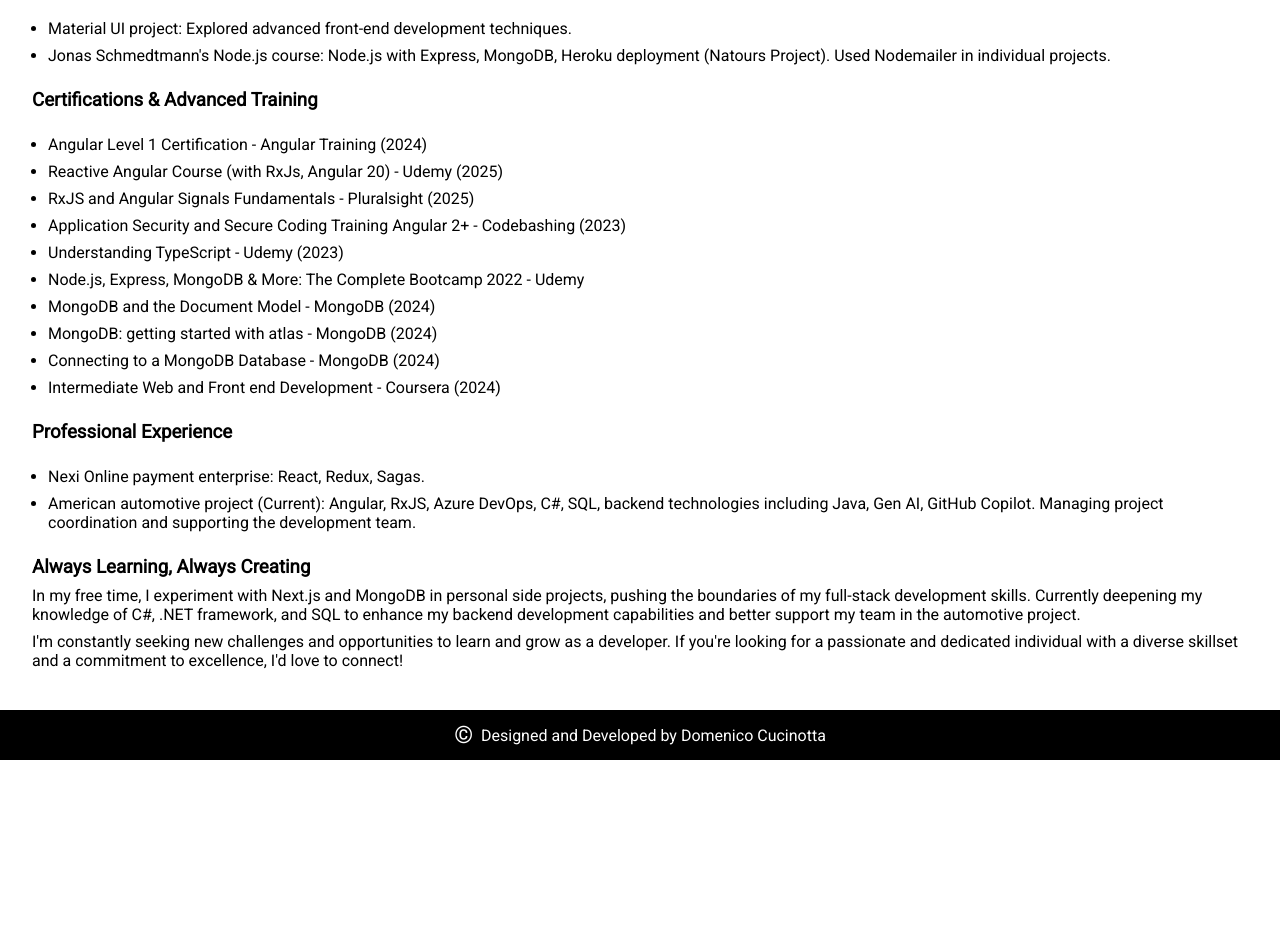
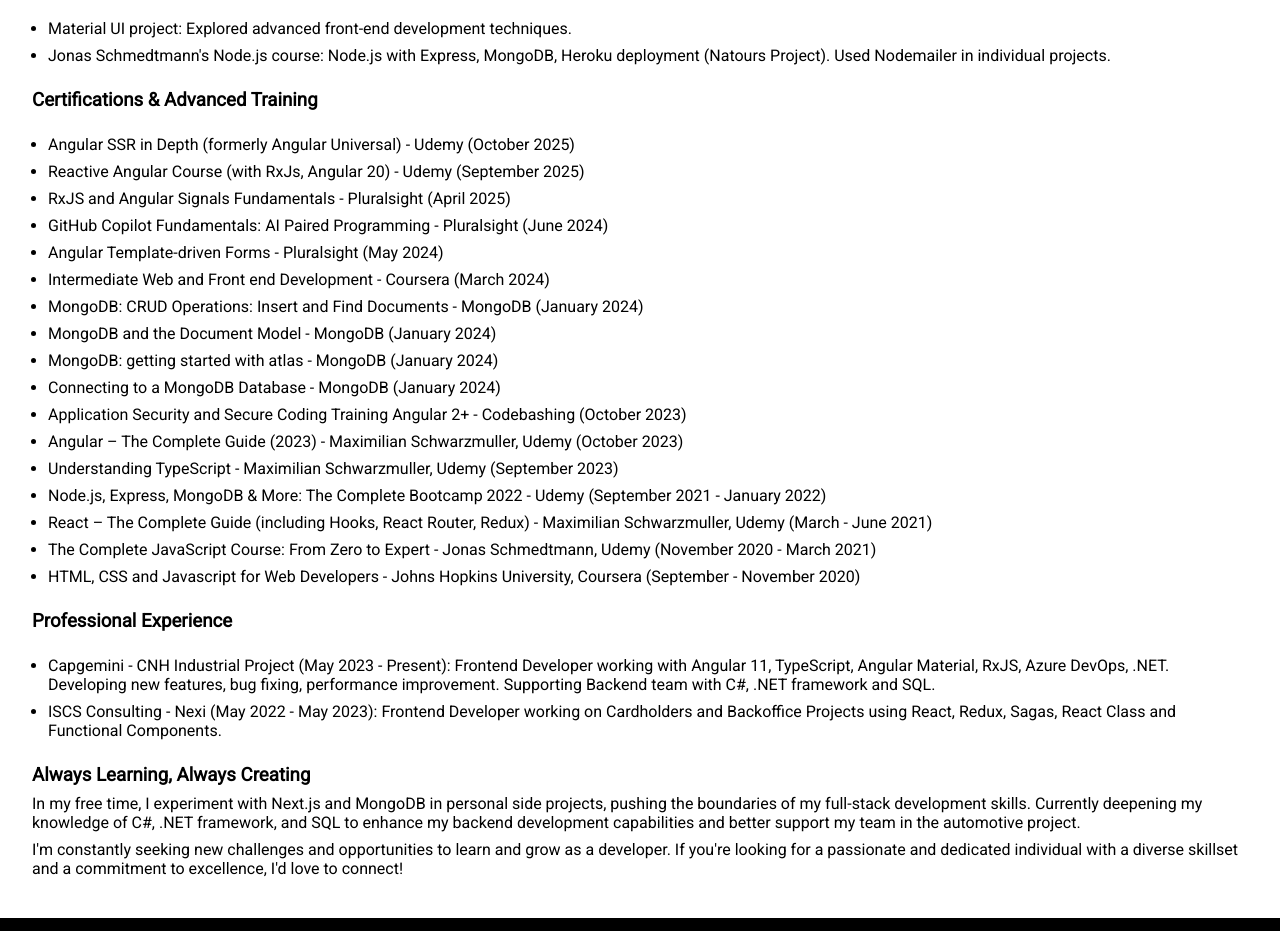
Before and after one commit to Mimmofalena/domenico-portfolio, a React (Create React App) app: page /domenico-portfolio/stack in a window 1280 px wide. Shown: the part 1440-2371 px from the top of the page. Before the commit the page ends 2200 px from the top, so only its background shows below. Built offline with nearby package versions, Linux system fonts and the light colour scheme.

Commit message:
Align portfolio content with CV - Update experiences, certifications, and descriptions
Co-authored-by: Mimmofalena <70837839+Mimmofalena@users.noreply.github.com>

```diff
--- a/src/components/About/Timeline.js
+++ b/src/components/About/Timeline.js
@@ -18,11 +18,12 @@ const Timeline = () => {
               </span>
             </div>
             <div className={classes.desc}>
-              Working for an IT consulting company on an American automotive
-              project. Using Angular, Azure DevOps, backend technologies including
-              C#, SQL and Java, Gen AI, and GitHub Copilot. Managing project
-              coordination and team support while continuously studying C#, .NET,
-              and SQL. Also continuing to learn and make side projects in React,
+              Working at Capgemini on CNH Industrial automotive project since May
+              2023. Frontend developer in an international team using Angular 11,
+              TypeScript, Angular Material, RxJS, Azure DevOps. Developing new
+              features, bug fixing, performance improvement, following best
+              practices for code reuse. Also supporting the Backend team with C#,
+              .NET framework and SQL. Continuing to make side projects in React,
               Next.js and MongoDB.
             </div>
           </div>
@@ -34,16 +35,18 @@ const Timeline = () => {
             <div className={classes["flag-wrapper"]}>
               <span className={classes.hexa}></span>
               <span className={classes.flag}>
-                Electronic payment enterprise
+                Nexi - Banking sector
               </span>
               <span className={classes["time-wrapper"]}>
-                <span className={classes.time}>2022</span>
+                <span className={classes.time}>May 2022 - May 2023</span>
               </span>
             </div>
             <div className={classes.desc}>
-              Worked in an electronic payments enterprise as a front end
-              developer. Developed new features and mantained existing code
-              across different projects in React.
+              Worked at ISCS Consulting for Nexi (banking payments giant) as a
+              Frontend Developer. Worked on Cardholders Project and Backoffice
+              Project using React, Redux, Sagas, React Class and Functional
+              Components. Developed new features and bug fixing, working closely
+              with Backend team, Graphic Designers, Scrum masters and testers.
             </div>
           </div>
         </li>
--- a/src/components/Stack/StackDetail.js
+++ b/src/components/Stack/StackDetail.js
@@ -335,47 +335,83 @@ const StackDetail = () => {
             <h3>Certifications & Advanced Training</h3>
             <ul>
               <li>
-                Angular Level 1 Certification - Angular Training (2024)
+                Angular SSR in Depth (formerly Angular Universal) - Udemy (October
+                2025)
               </li>
               <li>
-                Reactive Angular Course (with RxJs, Angular 20) - Udemy (2025)
+                Reactive Angular Course (with RxJs, Angular 20) - Udemy
+                (September 2025)
               </li>
               <li>
-                RxJS and Angular Signals Fundamentals - Pluralsight (2025)
+                RxJS and Angular Signals Fundamentals - Pluralsight (April 2025)
+              </li>
+              <li>
+                GitHub Copilot Fundamentals: AI Paired Programming - Pluralsight
+                (June 2024)
+              </li>
+              <li>
+                Angular Template-driven Forms - Pluralsight (May 2024)
+              </li>
+              <li>
+                Intermediate Web and Front end Development - Coursera (March
+                2024)
+              </li>
+              <li>
+                MongoDB: CRUD Operations: Insert and Find Documents - MongoDB
+                (January 2024)
+              </li>
+              <li>
+                MongoDB and the Document Model - MongoDB (January 2024)
+              </li>
+              <li>
+                MongoDB: getting started with atlas - MongoDB (January 2024)
+              </li>
+              <li>
+                Connecting to a MongoDB Database - MongoDB (January 2024)
               </li>
               <li>
                 Application Security and Secure Coding Training Angular 2+ -
-                Codebashing (2023)
+                Codebashing (October 2023)
               </li>
               <li>
-                Understanding TypeScript - Udemy (2023)
+                Angular – The Complete Guide (2023) - Maximilian Schwarzmuller,
+                Udemy (October 2023)
+              </li>
+              <li>
+                Understanding TypeScript - Maximilian Schwarzmuller, Udemy
+                (September 2023)
               </li>
               <li>
                 Node.js, Express, MongoDB & More: The Complete Bootcamp 2022 -
-                Udemy
+                Udemy (September 2021 - January 2022)
               </li>
               <li>
-                MongoDB and the Document Model - MongoDB (2024)
+                React – The Complete Guide (including Hooks, React Router, Redux)
+                - Maximilian Schwarzmuller, Udemy (March - June 2021)
               </li>
               <li>
-                MongoDB: getting started with atlas - MongoDB (2024)
+                The Complete JavaScript Course: From Zero to Expert - Jonas
+                Schmedtmann, Udemy (November 2020 - March 2021)
               </li>
               <li>
-                Connecting to a MongoDB Database - MongoDB (2024)
-              </li>
-              <li>
-                Intermediate Web and Front end Development - Coursera (2024)
+                HTML, CSS and Javascript for Web Developers - Johns Hopkins
+                University, Coursera (September - November 2020)
               </li>
             </ul>
 
             <h3>Professional Experience</h3>
             <ul>
-              <li>Nexi Online payment enterprise: React, Redux, Sagas.</li>
               <li>
-                American automotive project (Current): Angular, RxJS, Azure
-                DevOps, C#, SQL, backend technologies including Java, Gen AI,
-                GitHub Copilot. Managing project coordination and supporting the
-                development team.
+                Capgemini - CNH Industrial Project (May 2023 - Present): Frontend
+                Developer working with Angular 11, TypeScript, Angular Material,
+                RxJS, Azure DevOps, .NET. Developing new features, bug fixing,
+                performance improvement. Supporting Backend team with C#, .NET
+                framework and SQL.
+              </li>
+              <li>
+                ISCS Consulting - Nexi (May 2022 - May 2023): Frontend Developer
+                working on Cardholders and Backoffice Projects using React, Redux,
+                Sagas, React Class and Functional Components.
               </li>
             </ul>
 
--- a/src/components/Stack/StackList.js
+++ b/src/components/Stack/StackList.js
@@ -20,28 +20,30 @@ const StackList = () => {
                 Tech Stack
               </Typography>
               <Typography variant="body1" gutterBottom>
-                As an experienced web developer with expertise in full-stack
+                As a Frontend Developer with experience in full-stack
                 development, I excel in transforming design mockups into
                 fully-functional websites. My skill set includes a strong
                 foundation in JavaScript, HTML, and CSS, enabling me to develop
                 responsive and interactive web interfaces with precision. I am
                 proficient in React and Next.js for frontend development, and
-                Angular for enterprise applications. Through my experience with
-                SASS, I am adept at applying advanced styling techniques to
-                align with given design specifications.
+                Angular for enterprise applications. Currently working at
+                Capgemini on CNH Industrial automotive project using Angular 11,
+                TypeScript, Angular Material, and RxJS. Through my experience with
+                SASS, I am adept at applying advanced styling techniques to align
+                with given design specifications.
               </Typography>
               <Typography variant="body1" gutterBottom>
                 My backend capabilities include Node.js, MongoDB, C#, .NET, and
                 SQL, ensuring robust server-side functionality and effective
-                database management. Currently working on an automotive project
-                where I use Angular, Azure DevOps, C#, SQL, Gen AI, and GitHub
-                Copilot, while managing project coordination and supporting the
-                development team. I utilize tools like Material-UI, Angular
-                Material, and Bootstrap to faithfully implement designs with a
-                keen eye for detail. Proficient in Git and Azure DevOps for
-                version control and collaboration, and skilled in using Postman
-                for API testing, I ensure that the technical aspects of web
-                development are handled with utmost efficiency.
+                database management. At Capgemini, I support the Backend team with
+                C#, .NET framework and SQL while developing new features, bug
+                fixing, and performance improvements on the frontend. I utilize
+                tools like Material-UI, Angular Material, and Bootstrap to
+                faithfully implement designs with a keen eye for detail. Proficient
+                in Git and Azure DevOps for version control and collaboration, and
+                skilled in using Postman for API testing, I ensure that the
+                technical aspects of web development are handled with utmost
+                efficiency.
               </Typography>
             </Paper>
           </FadeInWhenVisible>
```
Also changed, not shown: src/components/About/aboutData.js (+41 -41 lines).
